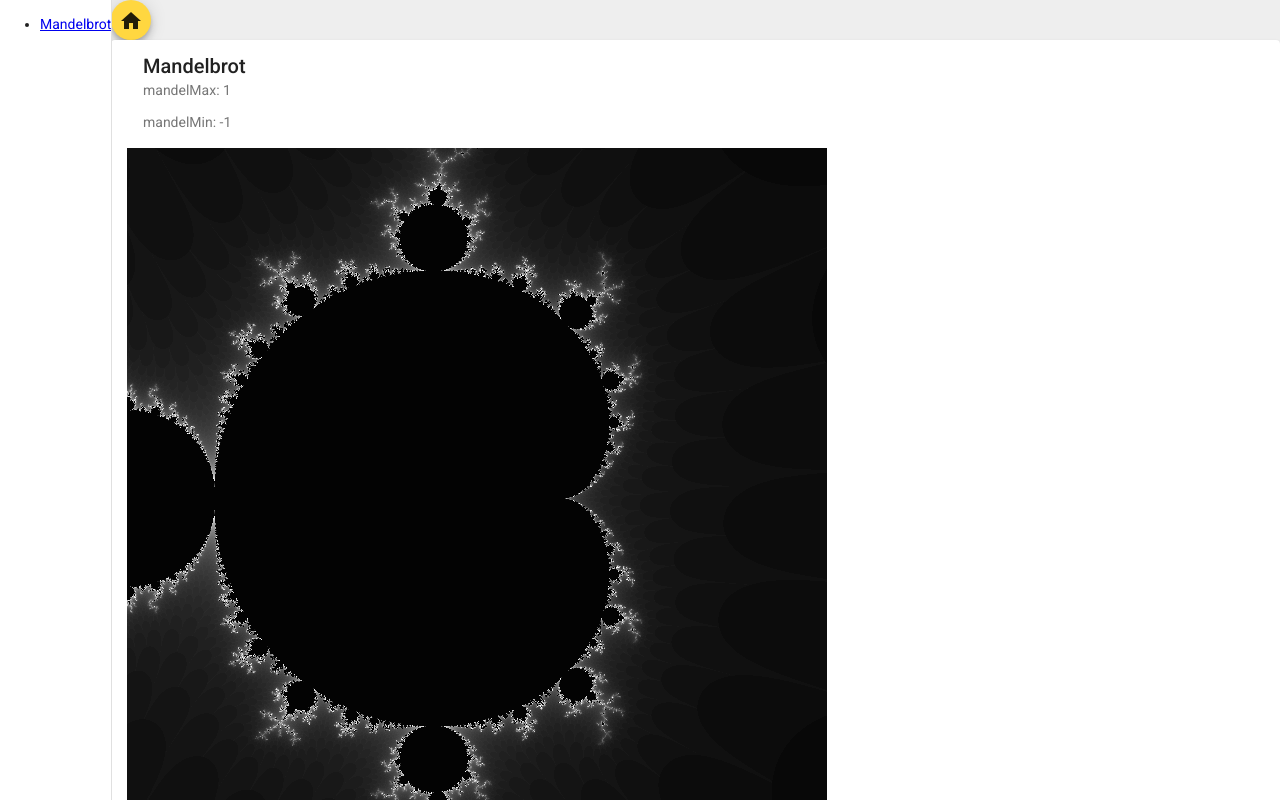
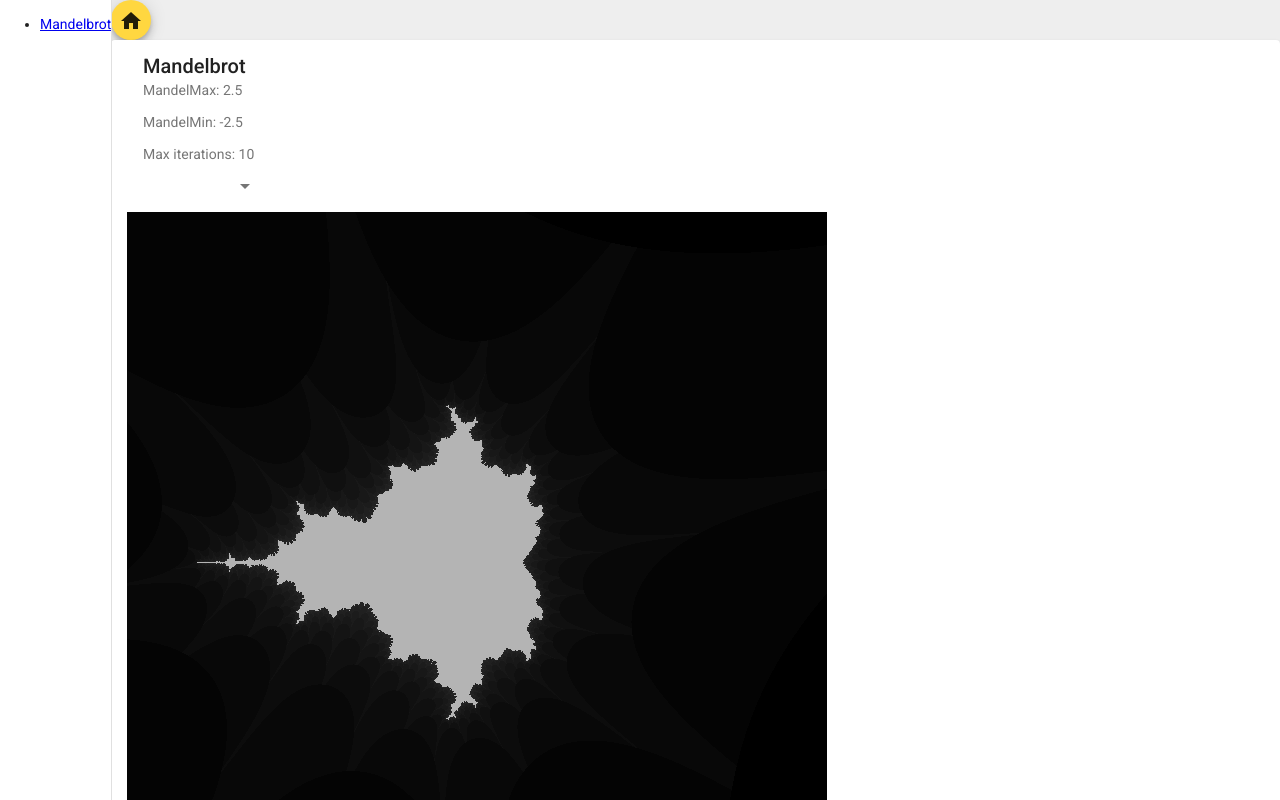
Before and after one commit to ryanradder11/mandelbrot-web-workers, an Angular app: page /mandelbrot in a window 1280 px wide. Built offline with nearby package versions, Linux system fonts and the light colour scheme.

Commit message:
-iteration count managable

```diff
--- a/src/app/app.module.ts
+++ b/src/app/app.module.ts
@@ -11,6 +11,7 @@ import {FormsModule} from "@angular/forms";
 import {MatButtonModule} from "@angular/material/button";
 import {MatIconModule} from "@angular/material/icon";
 import {MatCardModule} from "@angular/material/card";
+import {MatSelectModule} from "@angular/material/select";
 
 @NgModule({
   declarations: [
@@ -26,7 +27,8 @@ import {MatCardModule} from "@angular/material/card";
     FormsModule,
     MatButtonModule,
     MatIconModule,
-    MatCardModule
+    MatCardModule,
+    MatSelectModule
   ],
   providers: [],
   bootstrap: [AppComponent]
--- a/src/app/components/canvas/canvas.component.html
+++ b/src/app/components/canvas/canvas.component.html
@@ -2,9 +2,26 @@
   <mat-card-header>
     <mat-card-title>Mandelbrot</mat-card-title>
     <mat-card-subtitle>
-      <p>mandelMax: {{mandelbrotService.mandelMax}}</p>
-      <p>mandelMin: {{mandelbrotService.mandelMin}}</p>
+      <div>
+        <p>MandelMax: {{mandelbrotService.mandelMax}}</p>
+      </div>
+      <div>
+        <p>MandelMin: {{mandelbrotService.mandelMin}}</p>
+      </div>
+      <div>
+        <p>Max iterations: {{mandelbrotService.maxIterations.value}}</p>
+        <mat-select (selectionChange)="setMaxIterations($event.value)">
+          <mat-option [value]="10">10 iterations</mat-option>
+          <mat-option [value]="25">25 iterations</mat-option>
+          <mat-option [value]="50">50 iterations</mat-option>
+          <mat-option [value]="100">100 iterations</mat-option>
+          <mat-option [value]="150">150 iterations</mat-option>
+          <mat-option [value]="200">200 iterations</mat-option>
+          <mat-option [value]="250">250 iterations</mat-option>
+        </mat-select>
+      </div>
     </mat-card-subtitle>
+
   </mat-card-header>
   <mat-card-content>
     <canvas width="700" height="700" id="canvas"></canvas>
--- a/src/app/components/canvas/canvas.component.ts
+++ b/src/app/components/canvas/canvas.component.ts
@@ -25,14 +25,21 @@ export class CanvasComponent implements  AfterViewInit {
   zoomIn(){
     this.mandelbrotService.zoomin();
     if (this.ctx) {
-      this.mandelbrotService.drawManderbrot(this.ctx);
+      this.mandelbrotService.drawMandelbrotSingleThreaded(this.ctx);
     }
   }
 
   zoomOut(){
     this.mandelbrotService.zoomOut();
     if (this.ctx) {
-      this.mandelbrotService.drawManderbrot(this.ctx);
+      this.mandelbrotService.drawMandelbrotSingleThreaded(this.ctx);
+    }
+  }
+
+  setMaxIterations(iterations: number){
+    this.mandelbrotService.setMaxIterations(iterations);
+    if (this.ctx) {
+      this.mandelbrotService.drawMandelbrotSingleThreaded(this.ctx);
     }
   }
 
@@ -77,7 +84,7 @@ export class CanvasComponent implements  AfterViewInit {
     this.ctx = ctx;
     if(ctx){
       //TODO Timeout or card will not load
-      setTimeout(() => this.mandelbrotService.drawManderbrot(ctx), 1);
+      setTimeout(() => this.mandelbrotService.drawMandelbrotSingleThreaded(ctx), 1);
     }
   }
 
--- a/src/app/services/mandelbrot.service.ts
+++ b/src/app/services/mandelbrot.service.ts
@@ -1,13 +1,15 @@
 import { Injectable } from '@angular/core';
+import {BehaviorSubject} from "rxjs";
+import {MatSelectChange} from "@angular/material/select";
 
 @Injectable({
   providedIn: 'root'
 })
 export class MandelbrotService {
-   maxIterations = 100;
-   public mandelMin = -1;
-   public mandelMax = 1;
-   infinity = 40;
+   maxIterations = new BehaviorSubject<number>(10);
+   public mandelMin = -2.5;
+   public mandelMax = 2.5;
+   infinity = 10;
    pixelSize = 1
    brightness = 0;
    width = 700;
@@ -29,9 +31,13 @@ export class MandelbrotService {
     this.changeMandelMaxMin(-this.zoomModifier)
   }
 
+  setMaxIterations(iterations: number): void{
+    this.maxIterations.next(iterations);
+  }
+
   mapValue = (num: number, in_min: number, in_max: number, out_min: number, out_max: number) => (num - in_min) * (out_max - out_min) / (in_max - in_min) + out_min;
 
-  drawManderbrot(ctx: CanvasRenderingContext2D, ){
+  drawMandelbrotSingleThreaded(ctx: CanvasRenderingContext2D, ){
 
     for (let y = 0; y < this.height; y++) {
 
@@ -46,7 +52,7 @@ export class MandelbrotService {
 
         let iterationCount = 0;
 
-        while (iterationCount < this.maxIterations) {
+        while (iterationCount < this.maxIterations.value) {
 
           //Echt component
           let aa = (a * a) - (b * b);
@@ -72,7 +78,7 @@ export class MandelbrotService {
           } else {
 
             //Wel in de set
-            this.brightness = this.mapValue(iterationCount, 0, this.maxIterations, 255, 0);
+            this.brightness = this.mapValue(iterationCount, 0, this.maxIterations.value, 0, 200);
             ctx.fillStyle = 'rgb(' + this.brightness + ', ' + this.brightness + ', ' + this.brightness + ')';
           }
 
```
